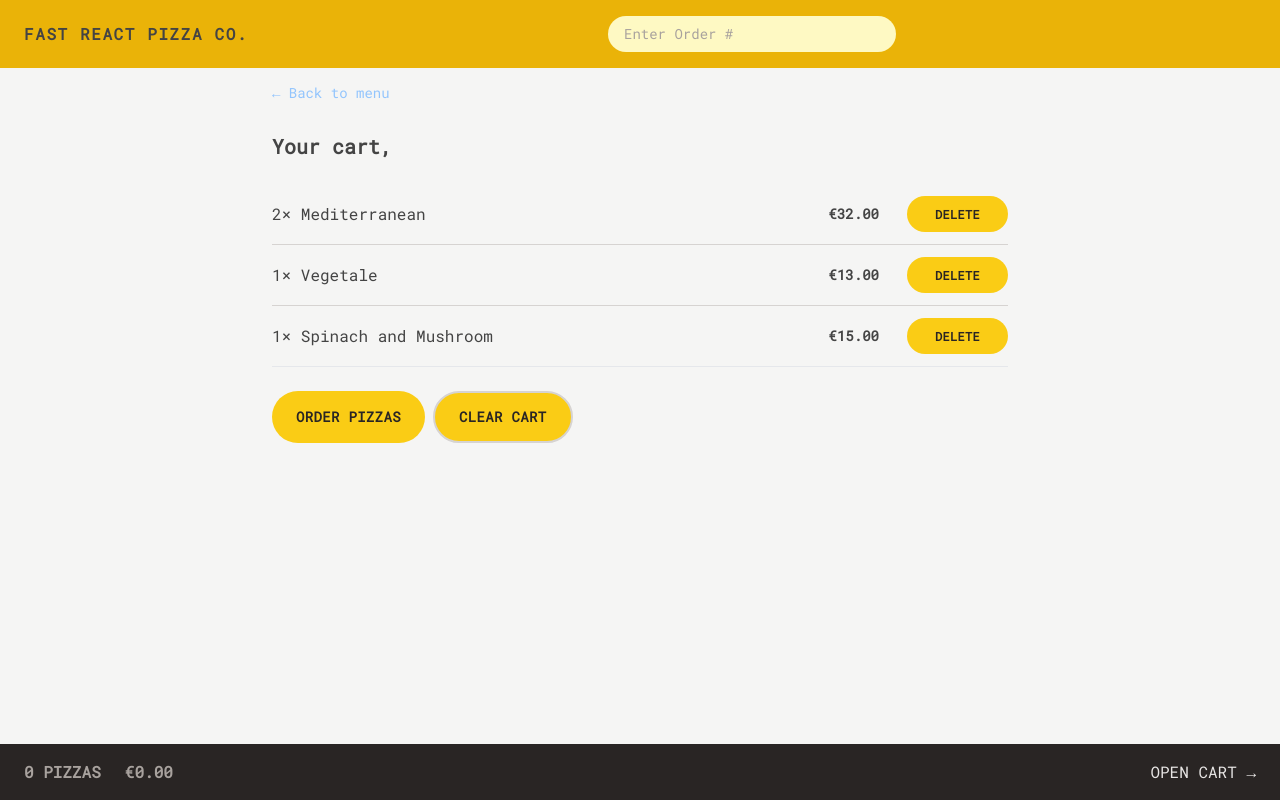
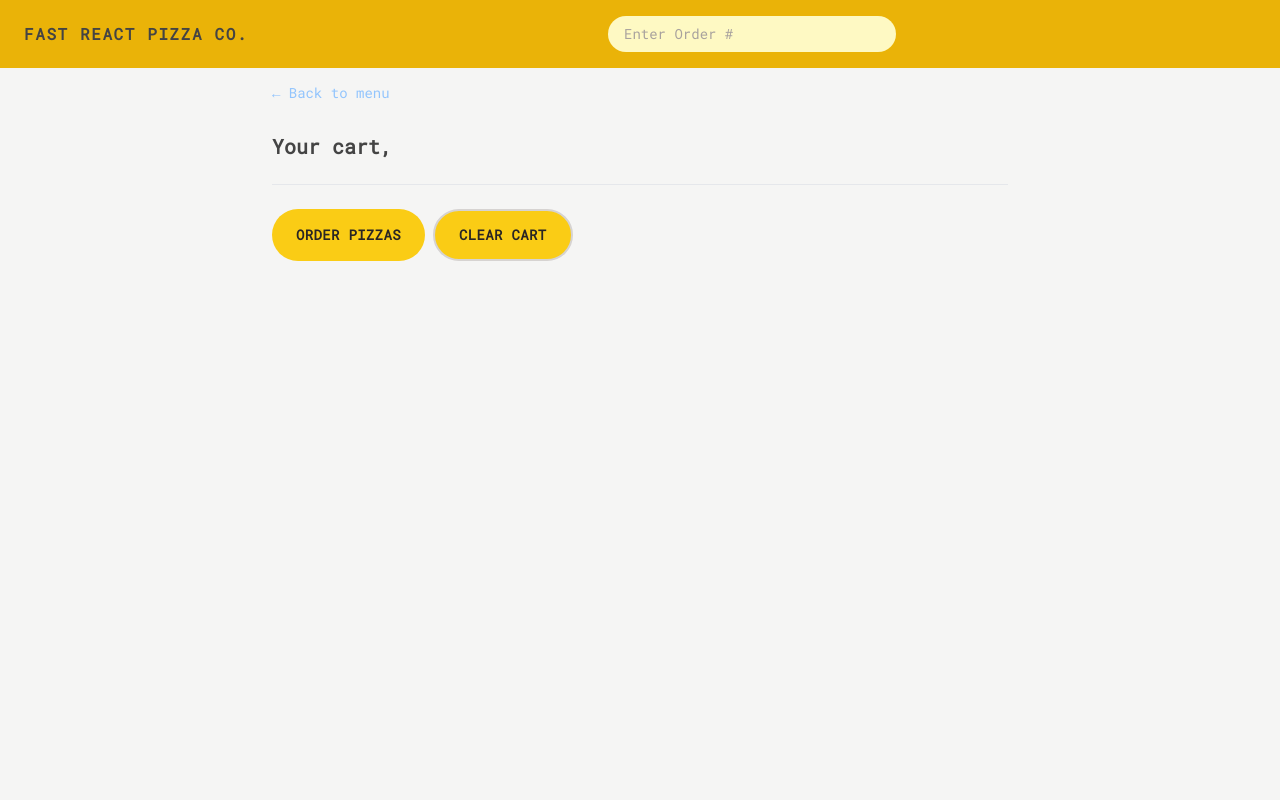
Before and after one commit to erickelninoSwift/fast-react-pizza, a React (Vite) app: page /cart in a window 1280 px wide. Built offline with nearby package versions, Linux system fonts and the light colour scheme.

Commit message:
update data

```diff
--- a/src/cart/Cart.jsx
+++ b/src/cart/Cart.jsx
@@ -3,6 +3,7 @@ import { LinkButton } from '../ui/LinkButton';
 import Button from '../ui/Button';
 import CartItem from './CartItem';
 import { useSelector } from 'react-redux';
+
 const fakeCart = [
   {
     pizzaId: 12,
@@ -28,7 +29,10 @@ const fakeCart = [
 ];
 
 function Cart() {
-  const cart = fakeCart;
+  const cartAll = useSelector((state) => {
+    return state.cart.cart;
+  });
+  const cart = cartAll;
   const username1 = useSelector((state) => {
     return state.user.username;
   });
--- a/src/ui/AppLayout.jsx
+++ b/src/ui/AppLayout.jsx
@@ -3,9 +3,12 @@ import Header from './Header';
 import CartOverview from '../cart/CartOverview';
 import { Outlet, useNavigation } from 'react-router-dom';
 import { MyLoader } from './MyLoader';
-
+import { useSelector } from 'react-redux';
 const AppLayout = () => {
   const navigation = useNavigation();
+  const cartItems = useSelector((state) => {
+    return state.cart.cart.length;
+  });
   const isLoading = navigation.state === 'loading';
   return (
     <div className="grid h-screen grid-rows-[auto_1fr_auto] gap-x-4 bg-stone-100 font-sans sm:h-screen">
@@ -16,7 +19,7 @@ const AppLayout = () => {
           <Outlet />
         </main>
       </div>
-      <CartOverview />
+      {cartItems > 0 && <CartOverview />}
     </div>
   );
 };
```
